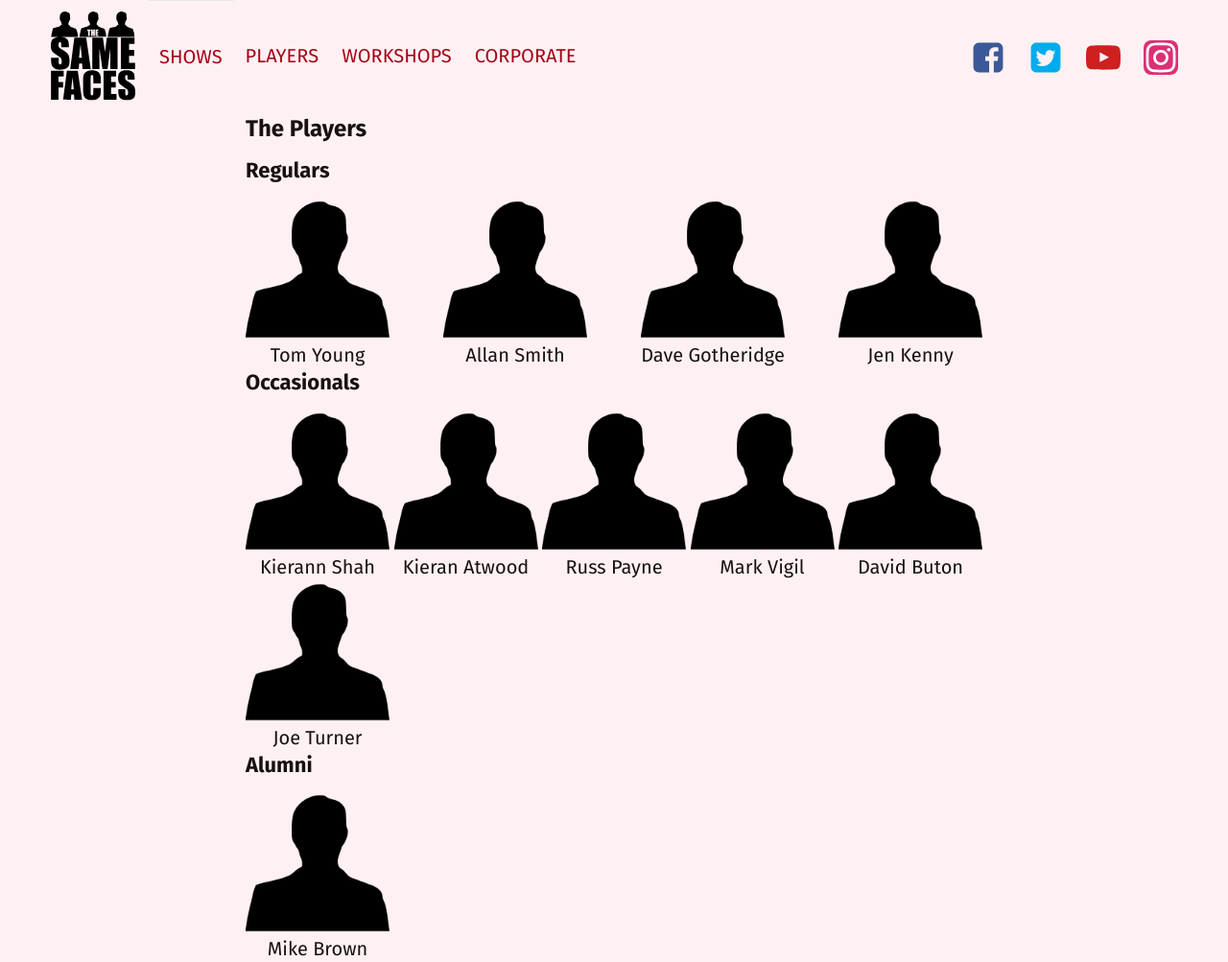
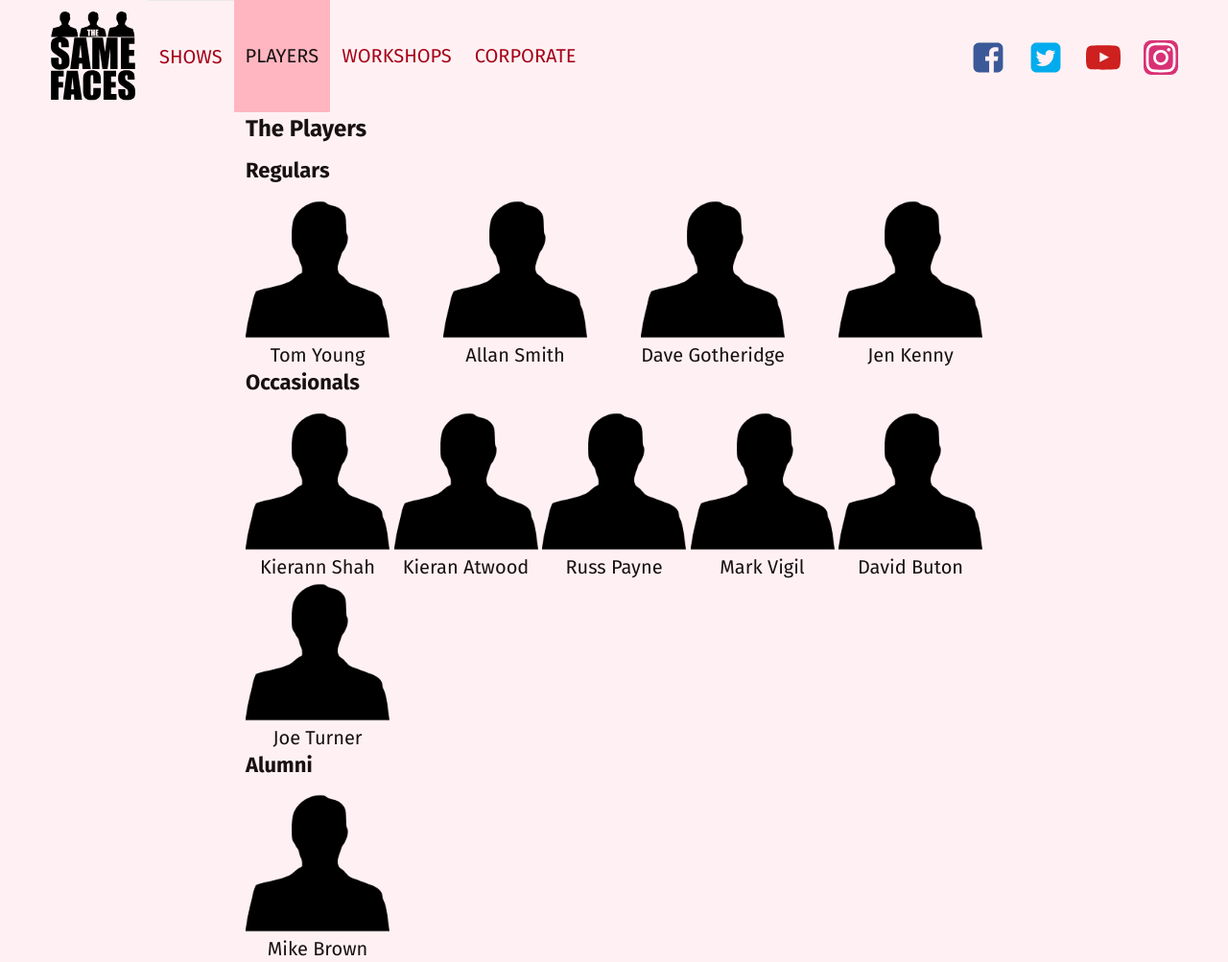
Before and after one commit to oampo/thesamefaces.co.uk, a Jekyll site: the page built from players.md, in a window 1280 px wide. Shown: the whole page at 96% size. Built offline with Jekyll 4.4.1, drawn with Linux system fonts in a browser that asks for light colours.

Commit message:
Add active links in main nav

```diff
--- a/_layouts/default.html
+++ b/_layouts/default.html
@@ -21,16 +21,16 @@
             <nav class="main-nav">
                 <ul class="main-nav-list">
                     <li class="main-nav-list-item">
-                        <a href="/shows">Shows</a>
+                        <a href="/shows" {% if page.url == '/shows.html' %}class="active"{% endif %}>Shows</a>
                     </li>
                     <li class="main-nav-list-item">
-                        <a href="/players">Players</a>
+                        <a href="/players" {% if page.url == '/players.html' %}class="active"{% endif %}>Players</a>
                     </li>
                     <li class="main-nav-list-item">
-                        <a href="/workshops">Workshops</a>
+                        <a href="/workshops" {% if page.url == '/workshops.html' %}class="active"{% endif %}>Workshops</a>
                     </li>
                     <li class="main-nav-list-item">
-                        <a href="/corporate">Corporate</a>
+                        <a href="/corporate" {% if page.url == '/corporate.html' %}class="active"{% endif %}>Corporate</a>
                     </li>
                 </ul>
             </nav>
--- a/_sass/faces.scss
+++ b/_sass/faces.scss
@@ -37,6 +37,11 @@ a {
     &:hover {
         color: $light-pink;
         background: $black;
+    }
+
+    &.active {
+        color: $black;
+        background: $light-pink;
     }
 }
 
```
